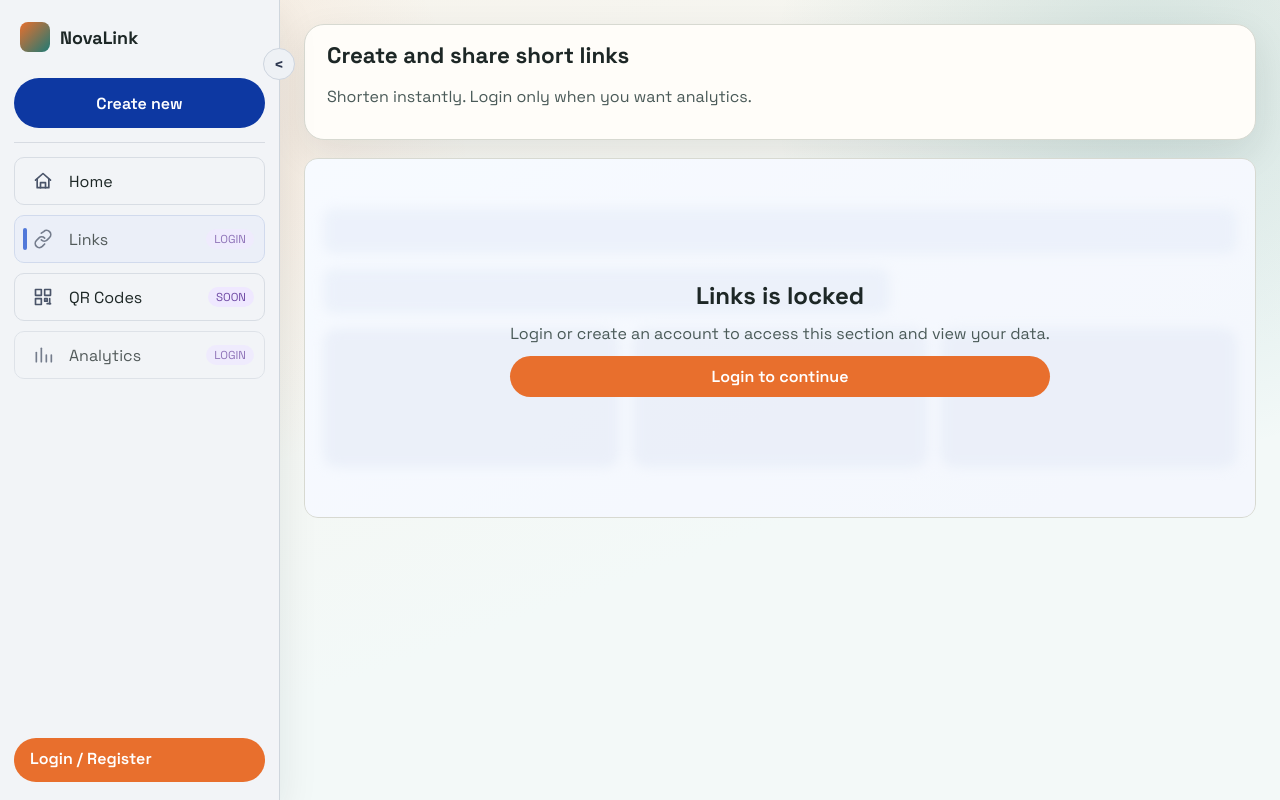
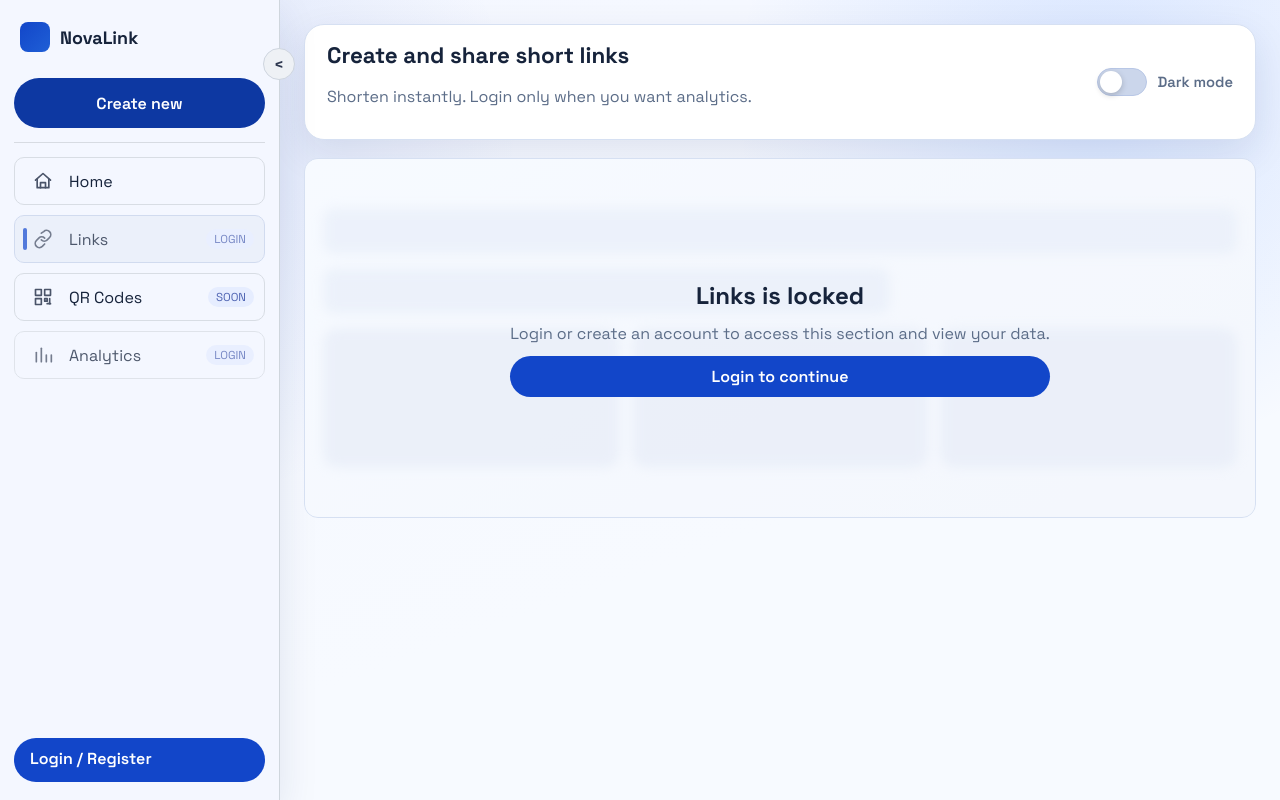
Before and after one commit to yuvii-b/url-shortener-mern, a React (Vite) app in the folder frontend/: page /links in a window 1280 px wide. Built offline with nearby package versions, Linux system fonts and the light colour scheme; no server answers.

Commit message:
feat: changed theme and update styles for dark mode support

```diff
--- a/frontend/src/components/Layout.jsx
+++ b/frontend/src/components/Layout.jsx
@@ -1,4 +1,4 @@
-import { useState } from 'react';
+import { useEffect, useState } from 'react';
 import { NavLink, useNavigate } from 'react-router-dom';
 import { useAuth } from '../context/AuthContext.jsx';
 
@@ -60,6 +60,20 @@
   const { user, logout } = useAuth();
   const navigate = useNavigate();
   const [collapsed, setCollapsed] = useState(false);
+  const [theme, setTheme] = useState(() => {
+    const storedTheme = localStorage.getItem('theme');
+
+    if (storedTheme === 'dark' || storedTheme === 'light') {
+      return storedTheme;
+    }
+
+    return window.matchMedia('(prefers-color-scheme: dark)').matches ? 'dark' : 'light';
+  });
+
+  useEffect(() => {
+    document.documentElement.setAttribute('data-theme', theme);
+    localStorage.setItem('theme', theme);
+  }, [theme]);
 
   const onLogout = () => {
     logout();
@@ -150,6 +164,20 @@
             <h1 className="page-title">Create and share short links</h1>
             <p className="muted">Shorten instantly. Login only when you want analytics.</p>
           </div>
+          <label
+            className="theme-switch"
+            aria-label={theme === 'dark' ? 'Switch to light mode' : 'Switch to dark mode'}
+          >
+            <input
+              type="checkbox"
+              checked={theme === 'dark'}
+              onChange={() => setTheme((prev) => (prev === 'dark' ? 'light' : 'dark'))}
+            />
+            <span className="theme-slider" />
+            <span className="theme-switch-label">
+              {theme === 'dark' ? 'Light mode' : 'Dark mode'}
+            </span>
+          </label>
         </header>
 
         <main className="page-grid">{children}</main>
--- a/frontend/src/pages/HomePage.jsx
+++ b/frontend/src/pages/HomePage.jsx
@@ -1,8 +1,7 @@
-import { useCallback, useEffect, useMemo, useState } from 'react';
+import { useCallback, useEffect, useState } from 'react';
 import { Link } from 'react-router-dom';
 import UrlShortenerForm from '../components/UrlShortenerForm.jsx';
 import UrlList from '../components/UrlList.jsx';
-import StatCard from '../components/StatCard.jsx';
 import { useAuth } from '../context/AuthContext.jsx';
 import { deleteUrl, getUserUrls, shortenUrl } from '../services/urlApi.js';
 import { addGuestShortCode } from '../utils/guestLinks.js';
@@ -76,8 +75,6 @@
     }
   };
 
-  const totalClicks = useMemo(() => urls.reduce((sum, item) => sum + item.clicks, 0), [urls]);
-
   const handleCopyLatest = async () => {
     if (!latestCreatedLink?.shortUrl) {
       return;
@@ -95,19 +92,6 @@
 
   return (
     <>
-      <section className="split">
-        <StatCard
-          label={token ? 'Total Links' : 'Public Shortener'}
-          value={token ? urls.length : 'Guest Mode'}
-          hint={token ? 'Active short URLs' : 'Anyone can shorten URLs instantly'}
-        />
-        <StatCard
-          label={token ? 'Total Clicks' : 'Analytics Access'}
-          value={token ? totalClicks : 'Login Required'}
-          hint={token ? 'All-time tracked events' : 'Create an account to view dashboard'}
-        />
-      </section>
-
       <UrlShortenerForm onSubmit={onCreate} isLoading={loading} />
 
       {error ? <p className="error">{error}</p> : null}
--- a/frontend/src/styles.css
+++ b/frontend/src/styles.css
@@ -1,20 +1,43 @@
 @import url('https://fonts.googleapis.com/css2?family=Space+Grotesk:wght@400;500;600;700&family=IBM+Plex+Mono:wght@400;500&display=swap');
 
 :root {
-  --bg-main: #f7f3eb;
-  --bg-card: #fffdf9;
-  --text-main: #1d2726;
-  --text-muted: #4a5a58;
-  --accent: #e86f2d;
-  --accent-deep: #b8511d;
-  --accent-soft: #ffe3d1;
-  --teal: #1f7a75;
-  --teal-soft: #ddf4f2;
-  --border: #d7d9d1;
+  --bg-main: #f4f7ff;
+  --bg-card: #ffffff;
+  --text-main: #16233b;
+  --text-muted: #5c6d88;
+  --accent: #1246c9;
+  --accent-deep: #0d338f;
+  --accent-soft: #e8efff;
+  --teal: #1f5fd6;
+  --teal-soft: #dce8ff;
+  --border: #d6e0f2;
   --danger: #bd2d2d;
-  --shadow: 0 14px 38px rgba(23, 31, 30, 0.09);
+  --shadow: 0 14px 38px rgba(17, 42, 99, 0.1);
+  --bg-gradient-a: rgba(18, 70, 201, 0.12);
+  --bg-gradient-b: rgba(56, 125, 255, 0.16);
+  --bg-gradient-base: #f4f7ff;
+  --bg-gradient-end: #f7faff;
   --radius-lg: 20px;
   --radius-md: 14px;
+}
+
+:root[data-theme='dark'] {
+  --bg-main: #0c1220;
+  --bg-card: #121b2d;
+  --text-main: #e5ecff;
+  --text-muted: #9eabc8;
+  --accent: #4f8bff;
+  --accent-deep: #2f6fe8;
+  --accent-soft: #243859;
+  --teal: #5a9dff;
+  --teal-soft: #233759;
+  --border: #2a3750;
+  --danger: #ff6b6b;
+  --shadow: 0 16px 36px rgba(0, 0, 0, 0.45);
+  --bg-gradient-a: rgba(48, 88, 182, 0.22);
+  --bg-gradient-b: rgba(42, 97, 186, 0.2);
+  --bg-gradient-base: #0c1220;
+  --bg-gradient-end: #111b2f;
 }
 
 * {
@@ -26,9 +49,9 @@
   font-family: 'Space Grotesk', sans-serif;
   color: var(--text-main);
   background:
-    radial-gradient(circle at 10% 20%, rgba(232, 111, 45, 0.12), transparent 26%),
-    radial-gradient(circle at 90% 10%, rgba(31, 122, 117, 0.16), transparent 28%),
-    linear-gradient(160deg, #f7f3eb, #f3f9f8 64%);
+    radial-gradient(circle at 12% 18%, var(--bg-gradient-a), transparent 28%),
+    radial-gradient(circle at 86% 12%, var(--bg-gradient-b), transparent 28%),
+    linear-gradient(160deg, var(--bg-gradient-base), var(--bg-gradient-end) 64%);
   min-height: 100vh;
 }
 
@@ -115,7 +138,7 @@
   border-top: 0;
   border-bottom: 0;
   border-right: 1px solid #cfd6dd;
-  background: #f2f4f7;
+  background: #f4f7ff;
 }
 
 .side-nav.collapsed {
@@ -208,8 +231,8 @@
 .lock-badge {
   font-size: 0.72rem;
   text-transform: uppercase;
-  background: #efe8ff;
-  color: #6f4aa5;
+  background: #e6edff;
+  color: #4f64b3;
   border-radius: 999px;
   padding: 3px 8px;
 }
@@ -280,6 +303,72 @@
   border: 1px solid var(--border);
 }
 
+.theme-switch {
+  display: inline-flex;
+  align-items: center;
+  gap: 10px;
+  user-select: none;
+  color: var(--text-muted);
+  font-weight: 600;
+}
+
+.theme-switch input {
+  position: absolute;
+  opacity: 0;
+  width: 0;
+  height: 0;
+}
+
+.theme-slider {
+  width: 50px;
+  height: 28px;
+  border-radius: 999px;
+  background: #cbd6eb;
+  border: 1px solid #b8c7e6;
+  position: relative;
+  transition: background 0.25s ease;
+}
+
+.theme-slider::before {
+  content: '';
+  position: absolute;
+  width: 22px;
+  height: 22px;
+  border-radius: 50%;
+  top: 2px;
+  left: 2px;
+  background: #fff;
+  box-shadow: 0 2px 6px rgba(0, 0, 0, 0.2);
+  transition: transform 0.25s ease;
+}
+
+.theme-switch input:checked + .theme-slider {
+  background: #2f6fe8;
+  border-color: #2f6fe8;
+}
+
+.theme-switch input:checked + .theme-slider::before {
+  transform: translateX(22px);
+}
+
+.theme-switch-label {
+  font-size: 0.92rem;
+}
+
+:root[data-theme='dark'] .theme-slider {
+  background: #1e355f;
+  border-color: #325488;
+}
+
+:root[data-theme='dark'] .theme-switch input:checked + .theme-slider {
+  background: #5a9dff;
+  border-color: #5a9dff;
+}
+
+:root[data-theme='dark'] .theme-switch input:checked + .theme-slider::before {
+  background: #f2f6ff;
+}
+
 .page-grid {
   display: grid;
   gap: 18px;
@@ -306,8 +395,8 @@
 }
 
 .link-spotlight {
-  border-color: #b7d6d3;
-  background: linear-gradient(145deg, #ffffff, #f2fbfa);
+  border-color: #b9cbef;
+  background: linear-gradient(145deg, #ffffff, #f1f6ff);
   display: grid;
   gap: 12px;
 }
@@ -324,8 +413,8 @@
 
 .spotlight-url {
   width: 100%;
-  border: 1px solid #95c9c3;
-  background: #e8f7f5;
+  border: 1px solid #9db9ec;
+  background: #eaf1ff;
   padding: 12px 14px;
   border-radius: 12px;
   font-size: 1.03rem;
@@ -557,6 +646,97 @@
   padding: 24px;
 }
 
+:root[data-theme='dark'] .side-nav {
+  background: #101a2e;
+  border-right-color: #2b3a56;
+}
+
+:root[data-theme='dark'] .collapse-toggle {
+  background: #1a2640;
+  color: #dce6ff;
+  border-color: #314468;
+}
+
+:root[data-theme='dark'] .create-button {
+  background: #285fcf;
+}
+
+:root[data-theme='dark'] .divider-line {
+  border-top-color: #2e3d59;
+}
+
+:root[data-theme='dark'] .menu-item {
+  border-color: #2e3d59;
+}
+
+:root[data-theme='dark'] .menu-item.active {
+  background: #1a2b49;
+  border-color: #385688;
+}
+
+:root[data-theme='dark'] .menu-icon {
+  color: #b0bee0;
+}
+
+:root[data-theme='dark'] .links-page {
+  background: #111c31;
+}
+
+:root[data-theme='dark'] .link-item-card {
+  background: #152139;
+  border-color: #2f3f5f;
+}
+
+:root[data-theme='dark'] .locked-section {
+  background: linear-gradient(145deg, #121d32, #0f1a2d);
+}
+
+:root[data-theme='dark'] .locked-overlay {
+  background: rgba(8, 14, 28, 0.52);
+}
+
+:root[data-theme='dark'] .locked-mock-row,
+:root[data-theme='dark'] .locked-mock-card {
+  background: #293a59;
+}
+
+:root[data-theme='dark'] .button-ghost {
+  border-color: #33445f;
+  color: #d9e5ff;
+}
+
+:root[data-theme='dark'] .short-link-text {
+  color: #78a7ff;
+}
+
+:root[data-theme='dark'] .spotlight-url {
+  background: #14243e;
+  border-color: #36527d;
+}
+
+:root[data-theme='dark'] .lock-badge {
+  background: #2b3e63;
+  color: #b9ccf7;
+}
+
+:root[data-theme='dark'] .input,
+:root[data-theme='dark'] .select {
+  background: #121d33;
+  border-color: #324462;
+  color: var(--text-main);
+}
+
+:root[data-theme='dark'] .top-nav,
+:root[data-theme='dark'] .card,
+:root[data-theme='dark'] .surface {
+  background: var(--bg-card);
+}
+
+:root[data-theme='dark'] .table th,
+:root[data-theme='dark'] .table td {
+  border-bottom-color: #2c3a56;
+}
+
 .locked-overlay h2,
 .locked-overlay p {
   margin: 0;
@@ -576,7 +756,7 @@
 
 .auth-hero {
   background:
-    linear-gradient(150deg, rgba(232, 111, 45, 0.95), rgba(184, 81, 29, 0.95)),
+    linear-gradient(150deg, rgba(18, 70, 201, 0.95), rgba(13, 51, 143, 0.95)),
     repeating-linear-gradient(45deg, rgba(255, 255, 255, 0.13) 0 3px, transparent 3px 9px);
   color: #fff;
   padding: 34px;
@@ -611,7 +791,7 @@
 }
 
 .metric {
-  background: linear-gradient(140deg, #fff, #fff8f2);
+  background: linear-gradient(140deg, #fff, #f2f6ff);
   border-radius: 14px;
   border: 1px solid var(--border);
   padding: 14px;
```
